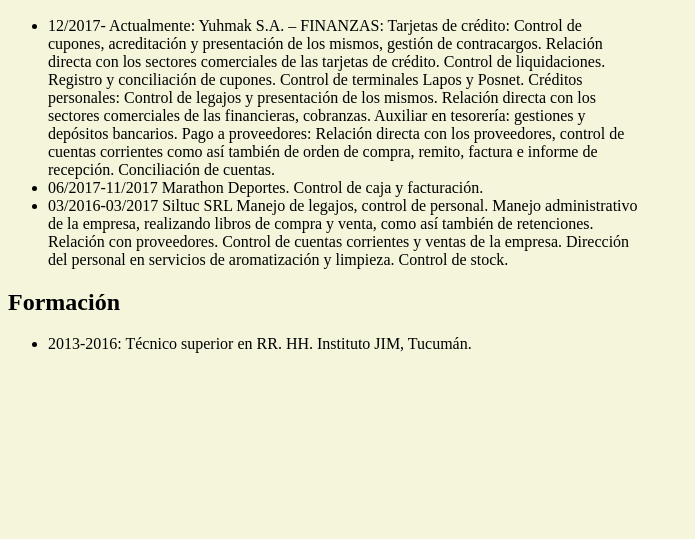
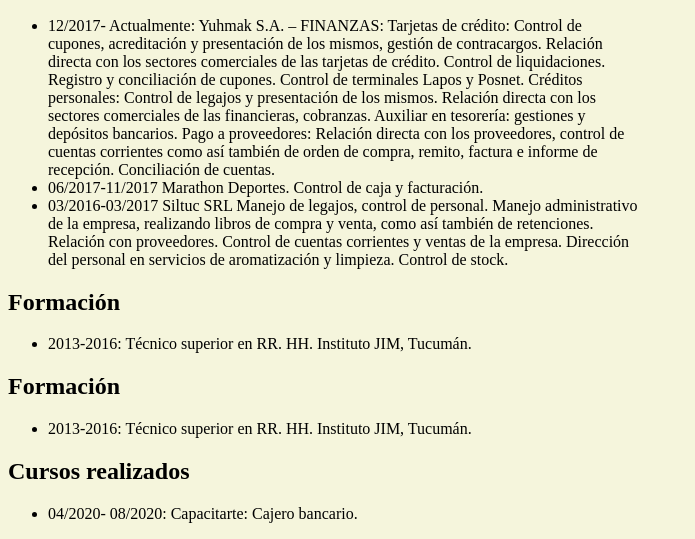
Before and after one commit to JorgePalomar94/mi-cv, a plain HTML site: page index.html in a window 1280 px wide. Shown: the part 317-856 px from the top of the page, without its empty margins (0-695 px from the left). Before the commit the page ends 800 px from the top, so only its background shows below. Drawn offline with Linux system fonts and the light colour scheme.

Commit message:
cambios realizados

```diff
--- a/index.html
+++ b/index.html
@@ -58,6 +58,18 @@
             <li>2013-2016: Técnico superior en RR. HH. Instituto JIM, Tucumán.</li>
         </ul>
     </section>
+    <section class="section-2 section">
+        <h2>Formación</h2>
+        <ul>
+            <li>2013-2016: Técnico superior en RR. HH. Instituto JIM, Tucumán.</li>
+        </ul>
+    </section>
+    <section class="section-3 section">
+        <h2>Cursos realizados</h2>
+        <ul>
+            <li>04/2020- 08/2020: Capacitarte: Cajero bancario.</li>
+        </ul>
+    </section>
 </body>
 
 </html>
```
Also changed, not shown: cursos.html (deleted, +0 -6 lines).
